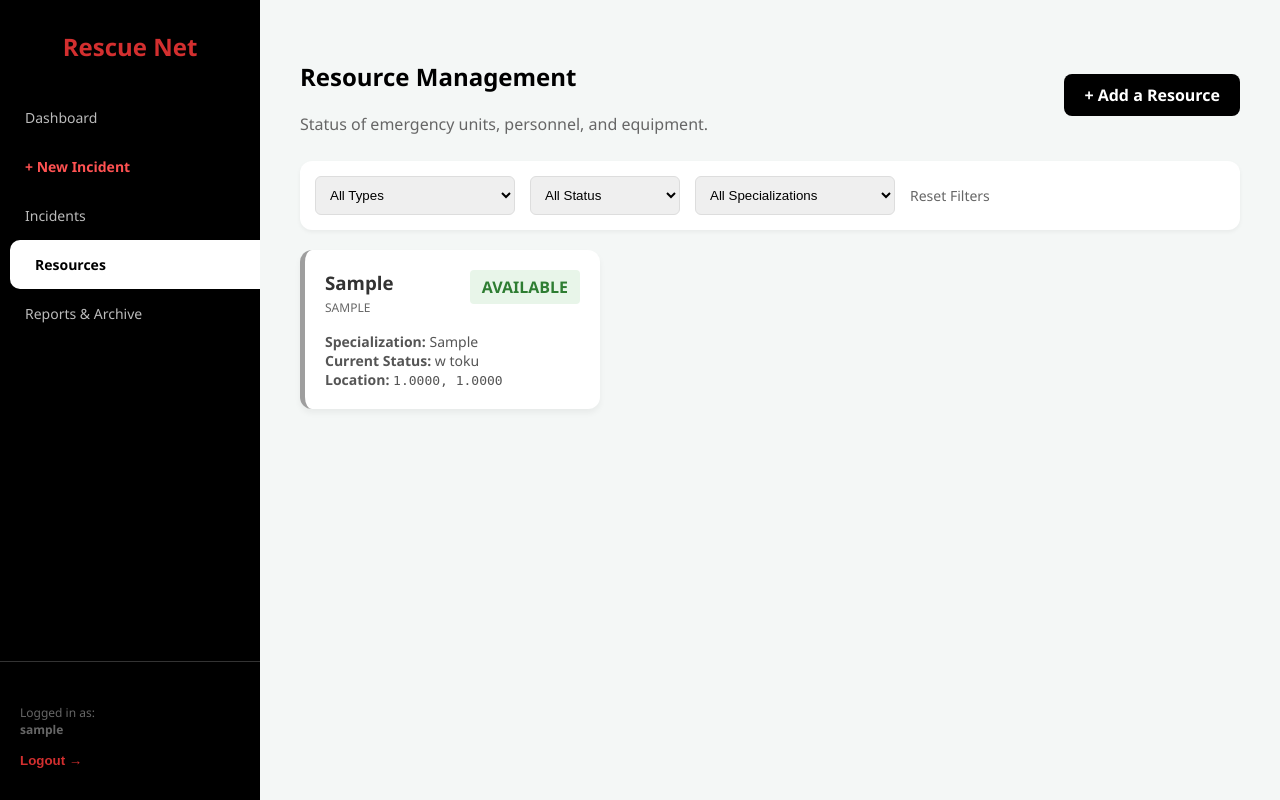
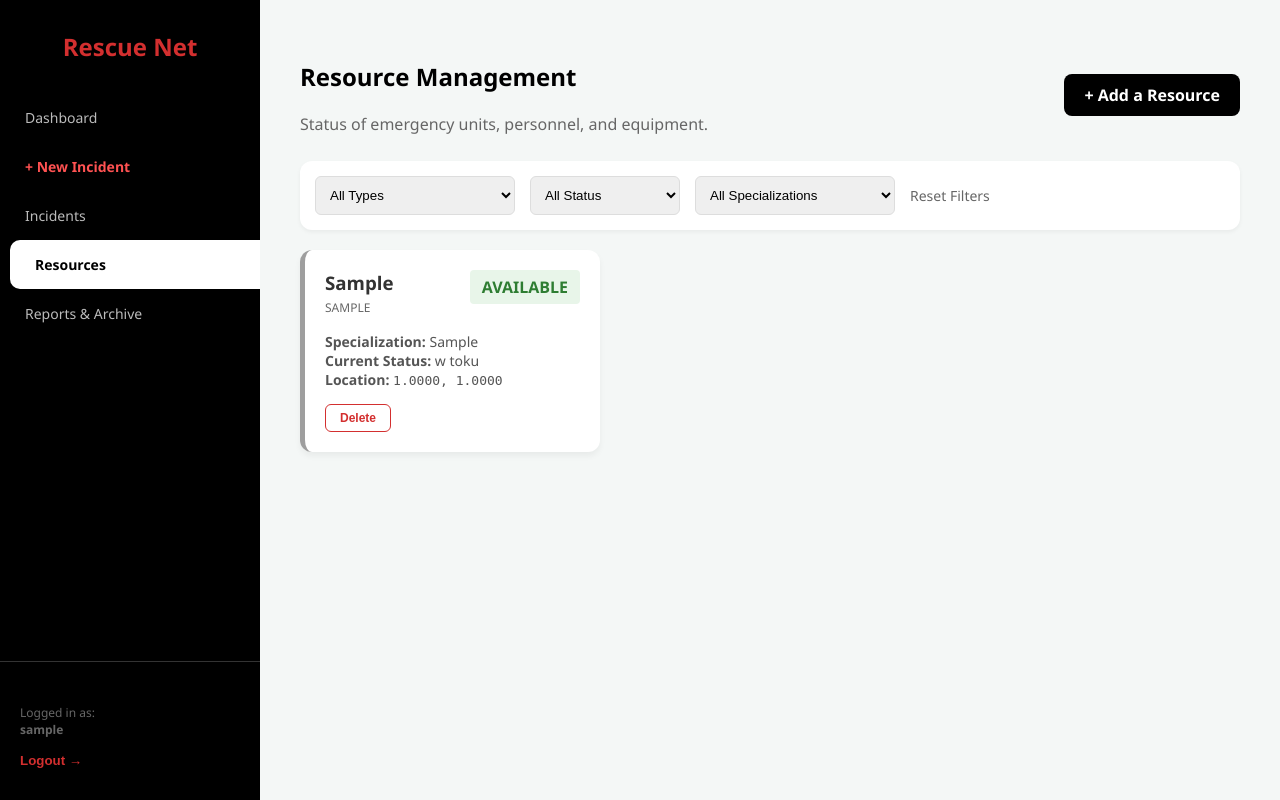
Before and after one commit to Hikaritora/RescueNET, a Django app: page /zasoby/ in a window 1280 px wide. Run offline with Django 5.2, Linux system fonts and the light colour scheme; a user stored in the database is signed in; tables that the repository leaves empty hold one stand-in row (values such as "Sample post").

Commit message:
Add delete button to resource cards

```diff
--- a/Inspiracja_Apki/management/templates/management/zasoby.html
+++ b/Inspiracja_Apki/management/templates/management/zasoby.html
@@ -59,6 +59,17 @@
             <strong>Location:</strong>
             <span style="font-family: monospace; font-size: 13px;">{{ zasob.lat|floatformat:4 }}, {{ zasob.lng|floatformat:4 }}</span>
         </div>
+
+        {% if request.user.rola == 'admin' or request.user.is_superuser %}
+        {% if zasob.dostepnosc %}
+        <form method="POST" action="{% url 'usun_zasob' zasob.id %}" style="margin-top: 15px;" onsubmit="return confirm('Delete {{ zasob.nazwa }}? This cannot be undone.');">
+            {% csrf_token %}
+            <button type="submit" style="background: none; border: 1px solid #d32f2f; color: #d32f2f; padding: 6px 14px; border-radius: 6px; cursor: pointer; font-size: 12px; font-weight: bold;">
+                Delete
+            </button>
+        </form>
+        {% endif %}
+        {% endif %}
     </div>
     {% endfor %}
 </div>
```
